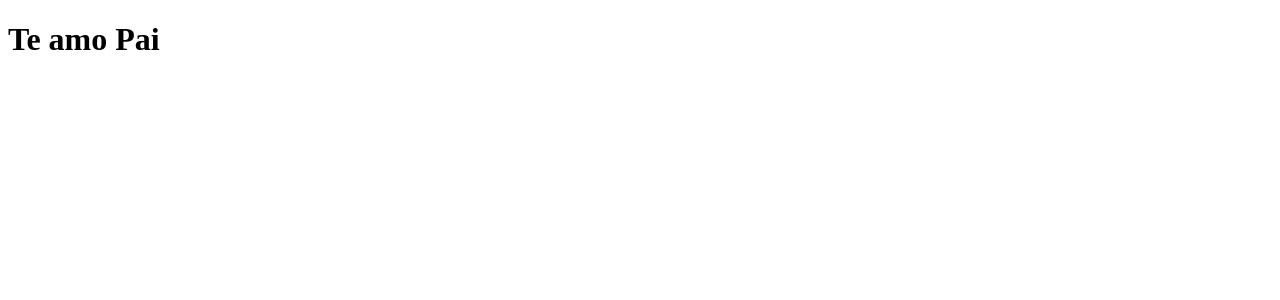
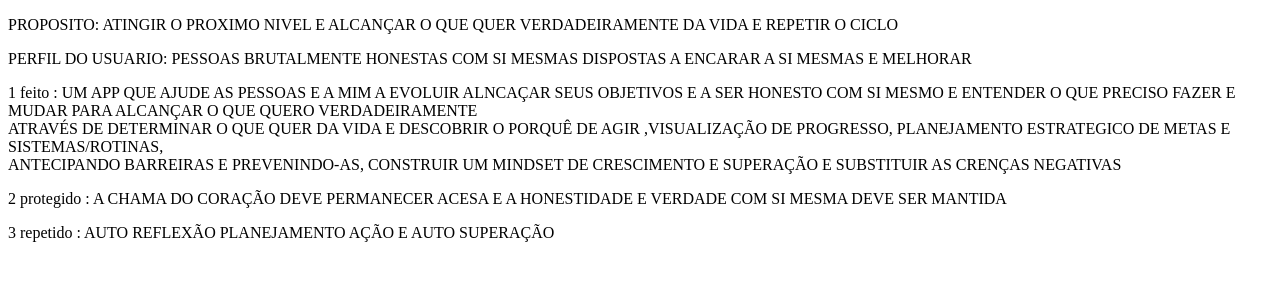
Before and after one commit to guilhermezan42/clone-tabnews, a Next.js app: page / in a window 1280 px wide. Shown: the top 300 px of the page. Built offline with nearby package versions, Linux system fonts and the light colour scheme.

Commit message:
definido proposito do growthtab

```diff
--- a/pages/index.js
+++ b/pages/index.js
@@ -1,5 +1,31 @@
 function Home() {
-  return <h1> Te amo Pai </h1>;
+  return (
+    <div>
+      <p>
+        PROPOSITO: ATINGIR O PROXIMO NIVEL E ALCANÇAR O QUE QUER VERDADEIRAMENTE
+        DA VIDA E REPETIR O CICLO
+      </p>
+      <p>
+        PERFIL DO USUARIO: PESSOAS BRUTALMENTE HONESTAS COM SI MESMAS DISPOSTAS
+        A ENCARAR A SI MESMAS E MELHORAR
+      </p>
+      <p>
+        1 feito : UM APP QUE AJUDE AS PESSOAS E A MIM A EVOLUIR ALNCAÇAR SEUS
+        OBJETIVOS E A SER HONESTO COM SI MESMO E ENTENDER O QUE PRECISO FAZER E
+        MUDAR PARA ALCANÇAR O QUE QUERO VERDADEIRAMENTE <br />
+        ATRAVÉS DE DETERMINAR O QUE QUER DA VIDA E DESCOBRIR O PORQUÊ DE AGIR
+        ,VISUALIZAÇÃO DE PROGRESSO, PLANEJAMENTO ESTRATEGICO DE METAS E
+        SISTEMAS/ROTINAS, <br />
+        ANTECIPANDO BARREIRAS E PREVENINDO-AS, CONSTRUIR UM MINDSET DE
+        CRESCIMENTO E SUPERAÇÃO E SUBSTITUIR AS CRENÇAS NEGATIVAS
+      </p>
+      <p>
+        2 protegido : A CHAMA DO CORAÇÃO DEVE PERMANECER ACESA E A HONESTIDADE E
+        VERDADE COM SI MESMA DEVE SER MANTIDA
+      </p>
+      <p>3 repetido : AUTO REFLEXÃO PLANEJAMENTO AÇÃO E AUTO SUPERAÇÃO</p>
+    </div>
+  );
 }
 function teste(params) {
   console.log("olá");
```
